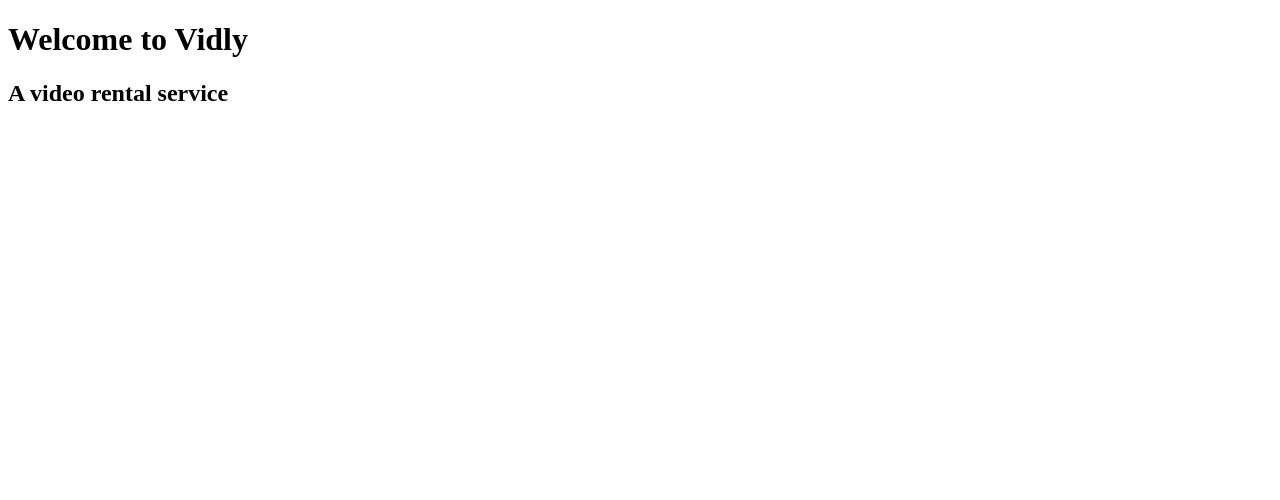
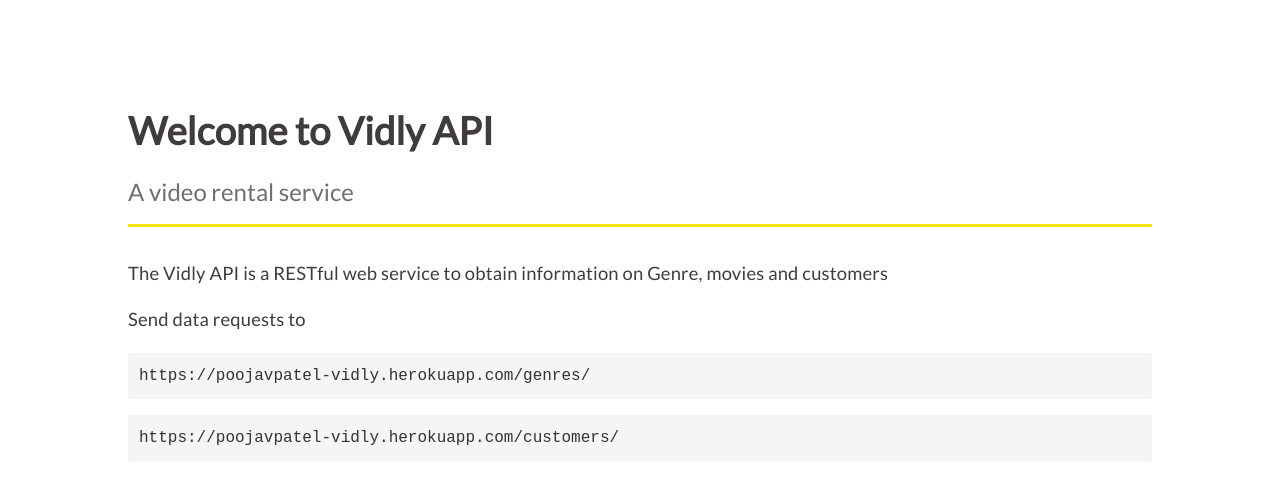
Before and after one commit to Poojavpatel/vidly, a website: page static/index.html in a window 1280 px wide. Drawn offline with Linux system fonts and the light colour scheme.

Commit message:
serving static content|added index file and styles

```diff
--- a/index.js
+++ b/index.js
@@ -18,7 +18,8 @@
 // if url has /api/customers , follow what is specified in customers.js
 app.use('/api/customers' , customers);
 
-//Routing
+
+app.use(express.static('static'));
 app.get('/' , (req , res) => {
     // res.send("Welcome to Vidly - a video rental service");
     res.sendFile(path.join(__dirname+'/static/index.html'));
--- a/static/index.html
+++ b/static/index.html
@@ -2,11 +2,19 @@
 <html>
 <head>
 	<title>Vidly-a video rental service</title>
-	<meta charset="utf-8">
+    <meta charset="utf-8">
+    <link href="https://fonts.googleapis.com/css?family=Lato" rel="stylesheet">
 	<link rel="stylesheet" type="text/css" href="style.css">
 </head>
 <body>
-    <h1>Welcome to Vidly</h1>
-    <h2>A video rental service</h2>
+    <div class="heading">
+        <h1>Welcome to Vidly API</h1>
+        <h2>A video rental service</h2>
+    </div>
+    <div class="line"></div>
+    <p>The Vidly API is a RESTful web service to obtain information on Genre, movies and customers</p>
+    <p>Send data requests to</p>
+    <pre>https://poojavpatel-vidly.herokuapp.com/genres/</pre>
+    <pre>https://poojavpatel-vidly.herokuapp.com/customers/</pre>
 </body>
 </html>
--- a/static/style.css
+++ b/static/style.css
@@ -0,0 +1,48 @@
+/***************************** DEFAULTS ***************************************/
+body{
+	margin: 0;
+	padding: 0;
+	font-size: 16px;
+	line-height: 1.5;
+	font-family:'Lato', sans-serif;
+}
+*,*:before,*:after{
+	box-sizing: border-box;
+}
+body{
+    padding: 8% 10%;
+}
+h1{
+    font-size: 2.4em;
+    margin: 0;
+    margin-bottom: 14px;
+    color: #403c3c;
+}
+h2{
+    font-weight: 300;
+    margin: 0;
+    color: #6f6f6f;
+    margin-bottom: 14px;
+}
+.line{
+    width: 100%;
+    height: 0.35vh;
+    background-color:#f3e313;
+    margin-bottom: 33px;
+}
+p{
+    font-size: 1.15rem;
+    color: #403c3c;
+    letter-spacing: 0.2px;
+    margin:0px 0px 19px 0px;
+}
+pre{
+    display: block;
+    padding: 10px;
+    word-break: break-all;
+    word-wrap: break-word;
+    color: #333333;
+    background-color: #f5f5f5;
+    border: 1px solid #f3f2f2;
+    border-radius: 0;
+}
```
